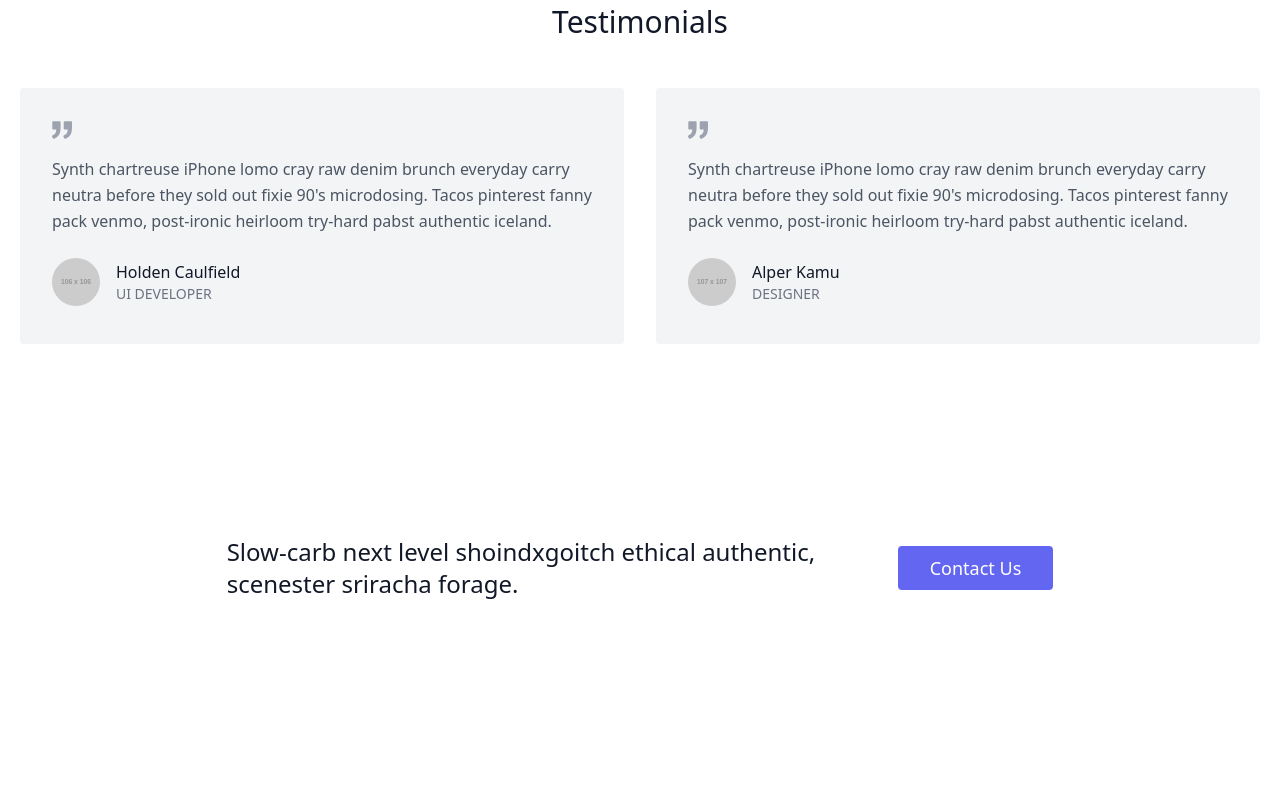
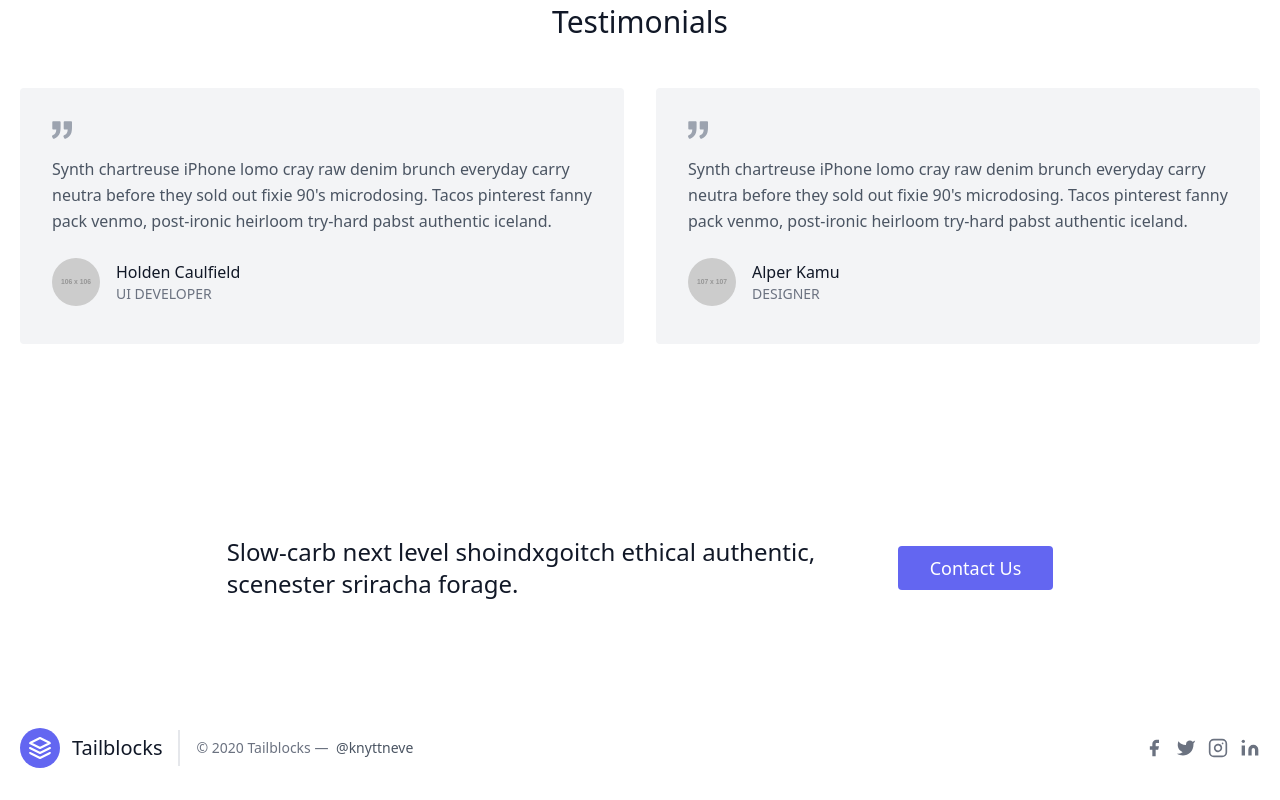
Before and after one commit to divye-gupta/learningfolks, a plain HTML site: page index.html in a window 1280 px wide. Shown: the part 1422-2222 px from the top of the page. Before the commit the page ends 2118 px from the top, so only its background shows below. Drawn offline with nearby package versions, Linux system fonts and the light colour scheme; placeholder pictures from the web are drawn by us.

Commit message:
linking pages

```diff
--- a/index.html
+++ b/index.html
@@ -195,5 +195,44 @@
     </div>
   </section>
 
+
+  <!-- Footer -->
+  <footer class="text-gray-600 body-font">
+    <div class="container px-5 py-8 mx-auto flex items-center sm:flex-row flex-col">
+      <a class="flex title-font font-medium items-center md:justify-start justify-center text-gray-900">
+        <svg xmlns="http://www.w3.org/2000/svg" fill="none" stroke="currentColor" stroke-linecap="round" stroke-linejoin="round" stroke-width="2" class="w-10 h-10 text-white p-2 bg-indigo-500 rounded-full" viewBox="0 0 24 24">
+          <path d="M12 2L2 7l10 5 10-5-10-5zM2 17l10 5 10-5M2 12l10 5 10-5"></path>
+        </svg>
+        <span class="ml-3 text-xl">Tailblocks</span>
+      </a>
+      <p class="text-sm text-gray-500 sm:ml-4 sm:pl-4 sm:border-l-2 sm:border-gray-200 sm:py-2 sm:mt-0 mt-4">© 2020 Tailblocks —
+        <a href="https://twitter.com/knyttneve" class="text-gray-600 ml-1" rel="noopener noreferrer" target="_blank">@knyttneve</a>
+      </p>
+      <span class="inline-flex sm:ml-auto sm:mt-0 mt-4 justify-center sm:justify-start">
+        <a class="text-gray-500">
+          <svg fill="currentColor" stroke-linecap="round" stroke-linejoin="round" stroke-width="2" class="w-5 h-5" viewBox="0 0 24 24">
+            <path d="M18 2h-3a5 5 0 00-5 5v3H7v4h3v8h4v-8h3l1-4h-4V7a1 1 0 011-1h3z"></path>
+          </svg>
+        </a>
+        <a class="ml-3 text-gray-500">
+          <svg fill="currentColor" stroke-linecap="round" stroke-linejoin="round" stroke-width="2" class="w-5 h-5" viewBox="0 0 24 24">
+            <path d="M23 3a10.9 10.9 0 01-3.14 1.53 4.48 4.48 0 00-7.86 3v1A10.66 10.66 0 013 4s-4 9 5 13a11.64 11.64 0 01-7 2c9 5 20 0 20-11.5a4.5 4.5 0 00-.08-.83A7.72 7.72 0 0023 3z"></path>
+          </svg>
+        </a>
+        <a class="ml-3 text-gray-500">
+          <svg fill="none" stroke="currentColor" stroke-linecap="round" stroke-linejoin="round" stroke-width="2" class="w-5 h-5" viewBox="0 0 24 24">
+            <rect width="20" height="20" x="2" y="2" rx="5" ry="5"></rect>
+            <path d="M16 11.37A4 4 0 1112.63 8 4 4 0 0116 11.37zm1.5-4.87h.01"></path>
+          </svg>
+        </a>
+        <a class="ml-3 text-gray-500">
+          <svg fill="currentColor" stroke="currentColor" stroke-linecap="round" stroke-linejoin="round" stroke-width="0" class="w-5 h-5" viewBox="0 0 24 24">
+            <path stroke="none" d="M16 8a6 6 0 016 6v7h-4v-7a2 2 0 00-2-2 2 2 0 00-2 2v7h-4v-7a6 6 0 016-6zM2 9h4v12H2z"></path>
+            <circle cx="4" cy="4" r="2" stroke="none"></circle>
+          </svg>
+        </a>
+      </span>
+    </div>
+  </footer>
 </body>
 </html>
```
Also changed, not shown: teams.html (+0 -5 lines), videos.html (+2 -7 lines).
